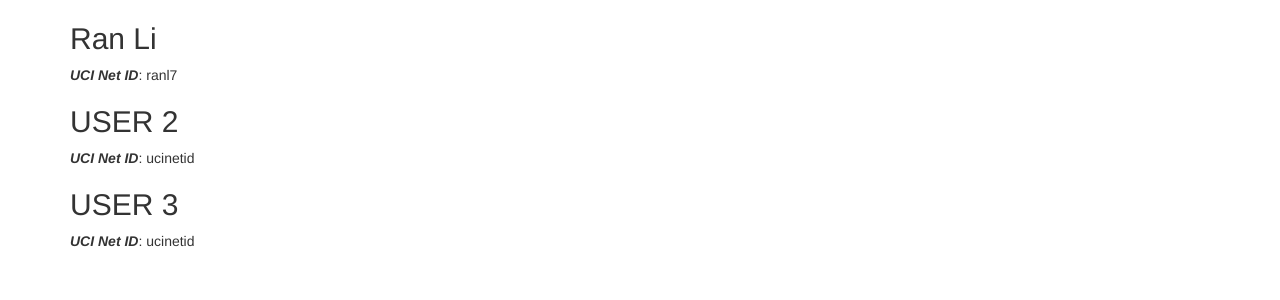
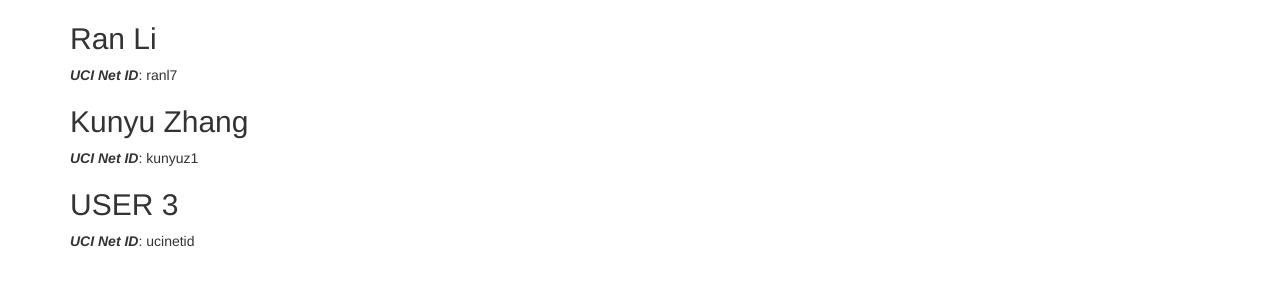
Before and after one commit to rl3740/WallaceAI, a Jekyll site: the page built from docs/team.md, in a window 1280 px wide. Shown: the part 211-511 px from the top of the page. Built offline with Jekyll 4.4.1, drawn with Linux system fonts in a browser that asks for light colours.

Commit message:
Update team.md

```diff
--- a/docs/team.md
+++ b/docs/team.md
@@ -9,8 +9,8 @@
 ## Ran Li
 ***UCI Net ID***: ranl7
 
-## USER 2
-***UCI Net ID***: ucinetid
+## Kunyu Zhang
+***UCI Net ID***: kunyuz1
 
 ## USER 3
 ***UCI Net ID***: ucinetid
```
